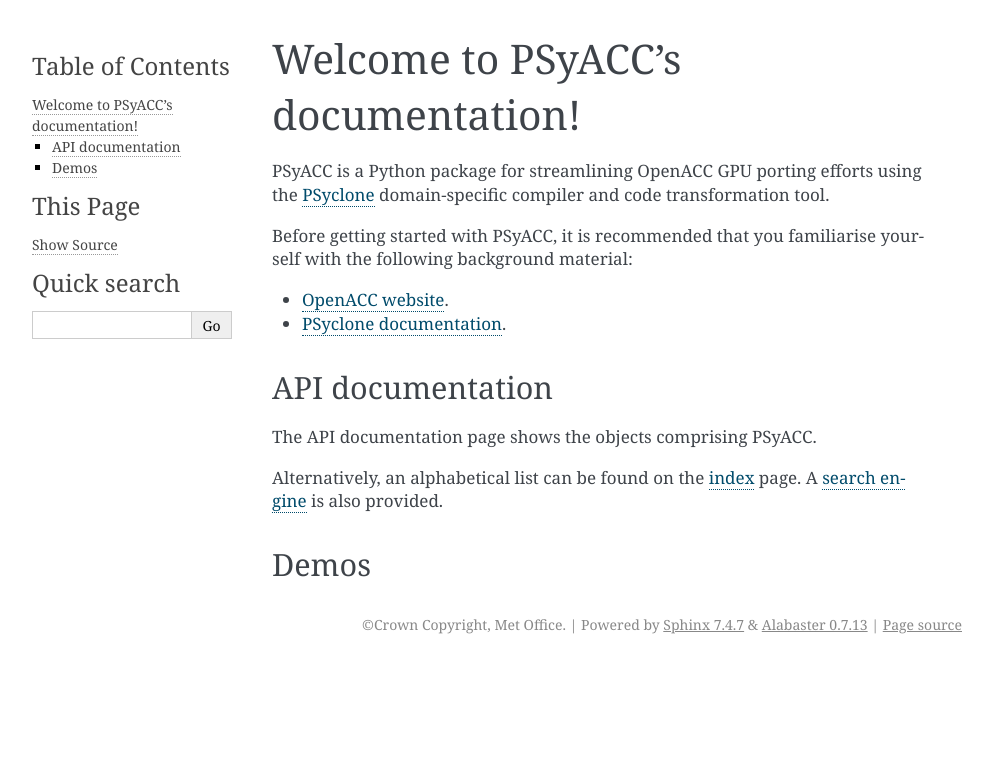
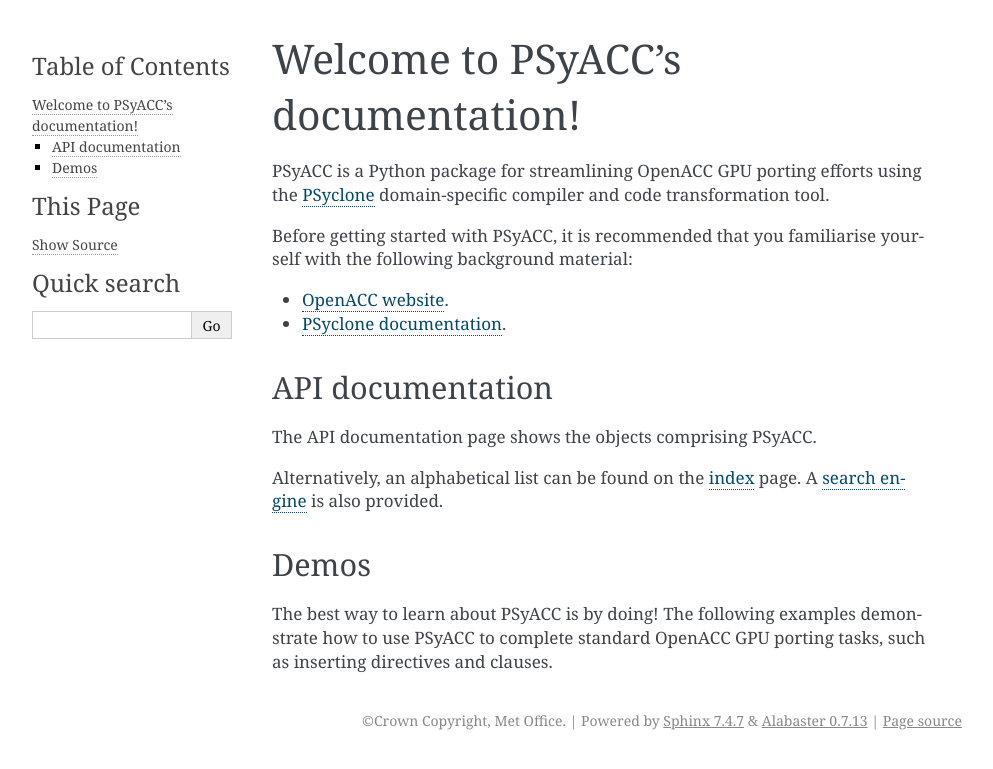
Before and after one commit to MetBenjaminWent/PSyTran, a Sphinx documentation site: the page built from docs/source/index.rst, in a window 1280 px wide. Shown: the top 769 px of the page, without its empty margins (148-1141 px from the left). Built offline with Sphinx 7.4.7, drawn with Linux system fonts in a browser that asks for light colours; pages that are not in the unit, such as notebooks, are missing from menus.

Commit message:
#29: Add blurb for demos section

```diff
--- a/docs/source/index.rst
+++ b/docs/source/index.rst
@@ -32,6 +32,10 @@
 Demos
 -----
 
+The best way to learn about PSyACC is by doing! The following examples demonstrate how
+to use PSyACC to complete standard OpenACC GPU porting tasks, such as inserting
+directives and clauses.
+
 .. toctree::
     :maxdepth: 1
 
```
